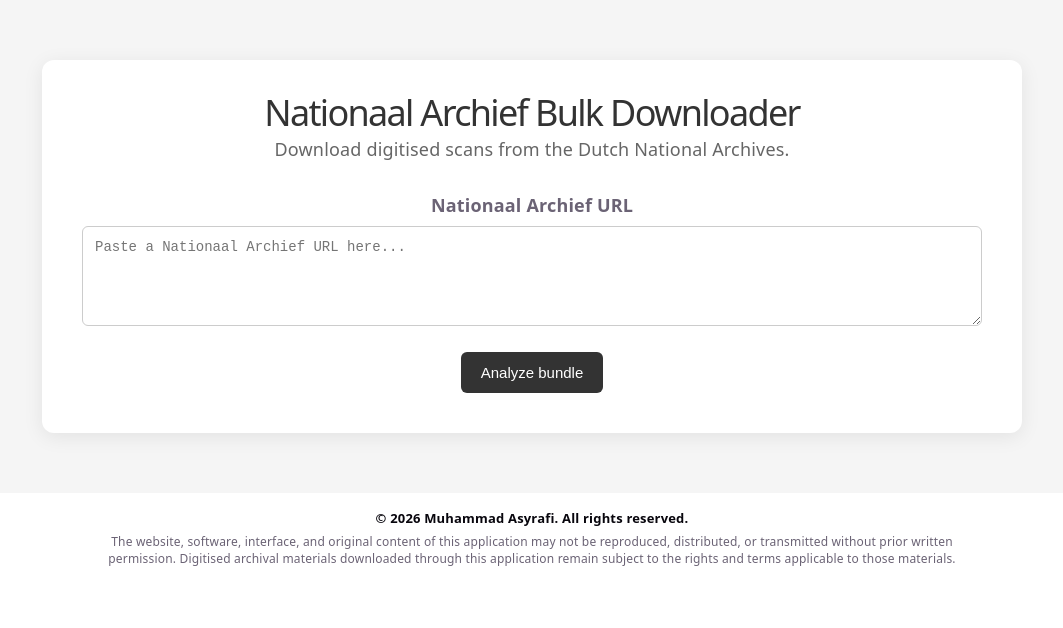
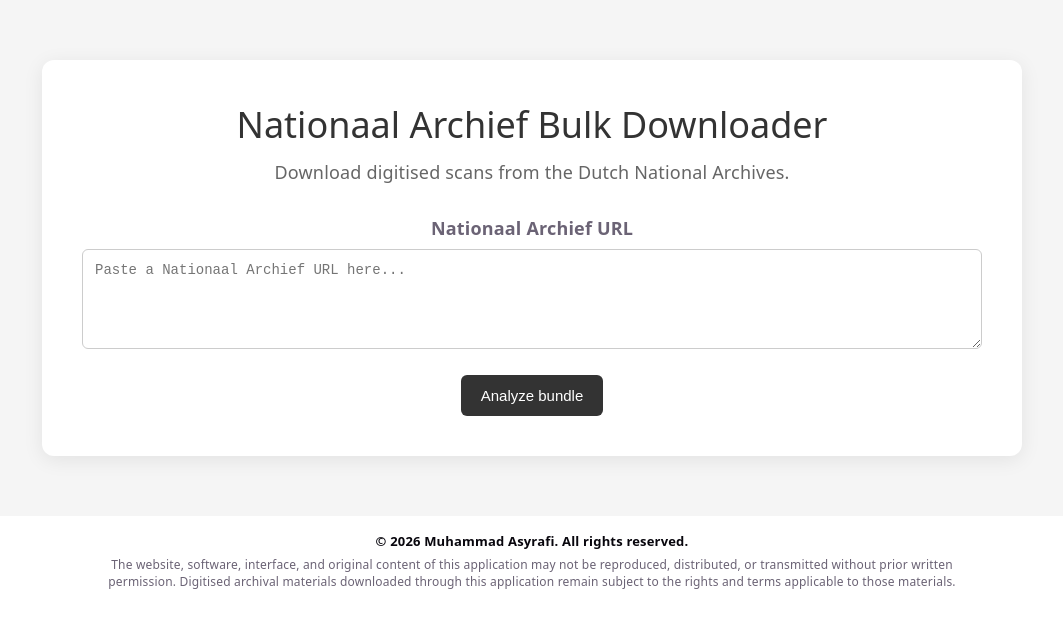
Before and after one commit to asyrafi-m/nationaalarchief-downloader, a Svelte app: page / in a window 1280 px wide. Shown: the top 628 px of the page, without its empty margins (108-1171 px from the left). Built offline with nearby package versions, Linux system fonts and the light colour scheme.

Commit message:
Update App.svelte

```diff
--- a/src/App.svelte
+++ b/src/App.svelte
@@ -284,6 +284,8 @@
     margin: 0 0 10px;
     font-size: 2rem;
     color: #333;
+    line-height: normal;
+    letter-spacing: normal;
   }
 
   .intro {
```
